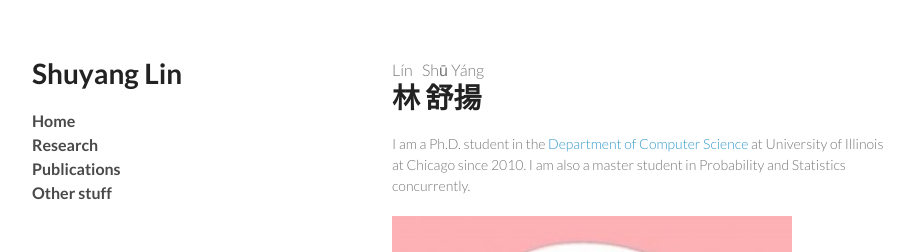
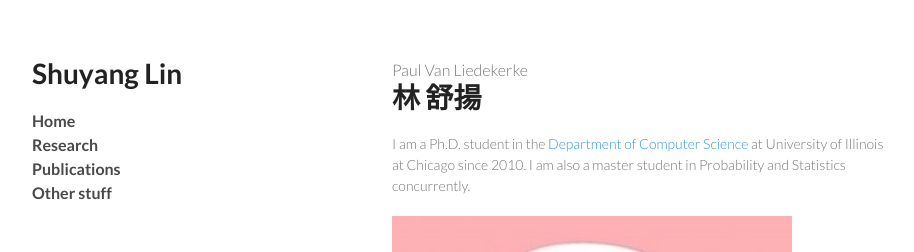
Before and after one commit to paulvanliedekerke/wittgenstein, a Jekyll site: the page index.html, which Jekyll copies as it is, in a window 1280 px wide. Shown: the top 252 px of the page, without its empty margins (178-1092 px from the left). Built offline with Jekyll 4.4.1, drawn with Linux system fonts in a browser that asks for light colours; Markdown is read by kramdown in place of the engine named in the settings.

Commit message:
Update index.html

```diff
--- a/index.html
+++ b/index.html
@@ -26,7 +26,7 @@
 
       </header>
       <section>
-     <span style="font-size:16px"> Lín &nbsp; Shū Yáng </span>
+     <span style="font-size:16px"> Paul Van Liedekerke </span>
 <h1>林 舒揚</h1>
 <p>
 	I am a Ph.D. student in the <a href="http://www.cs.uic.edu/">Department of Computer Science</a> at University of Illinois at Chicago since 2010. I am also a master student in Probability and Statistics concurrently.
```
